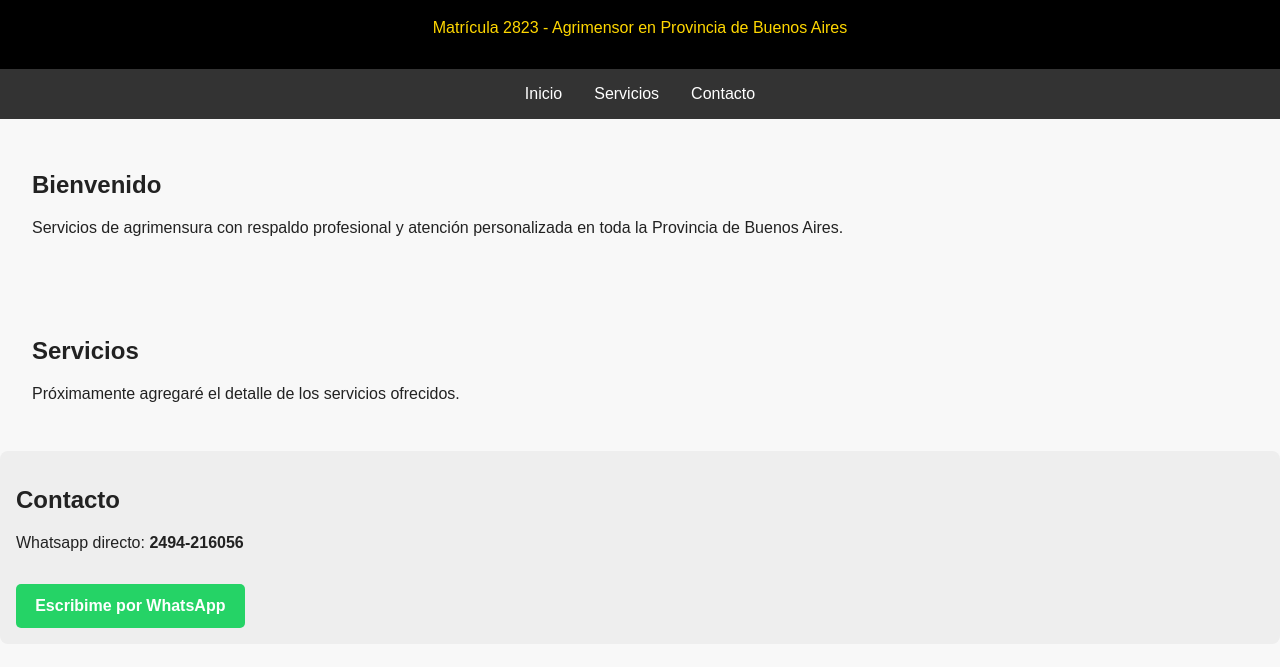
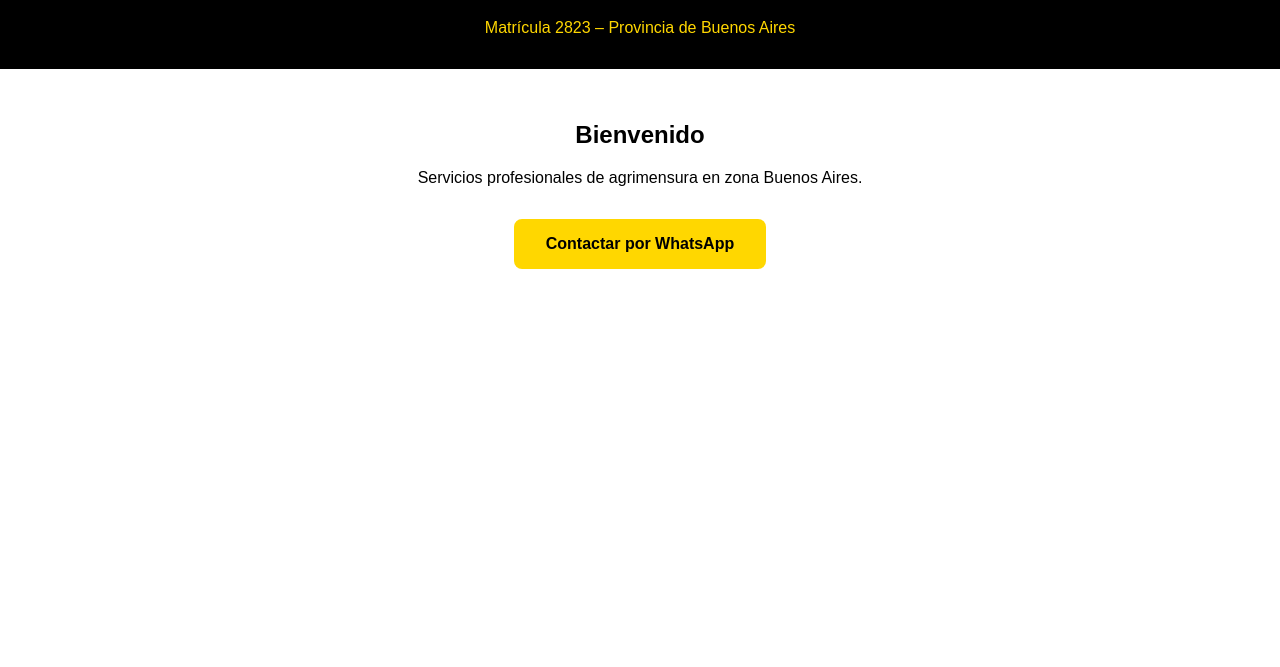
Before and after one commit to francorodriguez626433/agrimensurarodriguez.github.io, a plain HTML site: page index.html in a window 1280 px wide. Shown: the part 77-744 px from the top of the page. Drawn offline with Linux system fonts and the light colour scheme.

Commit message:
index.html

```diff
--- a/index.html
+++ b/index.html
@@ -1,84 +1,30 @@
-
 
 <!DOCTYPE html>
 <html lang="es">
 <head>
-  <meta charset="UTF-8">
-  <meta name="viewport" content="width=device-width, initial-scale=1.0">
-  <title>Franco Rodríguez - Agrimensor</title>
+  <meta charset="UTF-8" />
+  <meta name="viewport" content="width=device-width, initial-scale=1.0"/>
+  <title>Ing. Franco Rodríguez</title>
   <style>
-    body {
-      margin: 0;
-      font-family: Arial, sans-serif;
-      background-color: #f8f8f8;
-      color: #222;
-    }
-    header {
-      background-color: #000;
-      color: #FFD700;
-      padding: 1em;
-      text-align: center;
-    }
-    nav {
-      background-color: #333;
-      display: flex;
-      justify-content: center;
-    }
-    nav a {
-      color: #fff;
-      padding: 1em;
-      text-decoration: none;
-    }
-    nav a:hover {
-      background-color: #FFD700;
-      color: #000;
-    }
-    section {
-      padding: 2em;
-    }
-    .contacto {
-      background-color: #eee;
-      padding: 1em;
-      border-radius: 8px;
-    }
-    .btn-whatsapp {
-      display: inline-block;
-      margin-top: 1em;
-      background-color: #25D366;
-      color: white;
-      padding: 0.8em 1.2em;
-      border-radius: 5px;
-      text-decoration: none;
-      font-weight: bold;
+    body { font-family: sans-serif; margin: 0; background: #fff; color: #000; }
+    header { background: #000; color: #FFD700; padding: 1em; text-align: center; }
+    section { padding: 2em; text-align: center; }
+    a.boton {
+      display: inline-block; margin-top: 1em;
+      padding: 1em 2em; background: #FFD700; color: #000;
+      text-decoration: none; font-weight: bold; border-radius: 8px;
     }
   </style>
 </head>
 <body>
   <header>
     <h1>Ing. Franco Rodríguez</h1>
-    <p>Matrícula 2823 - Agrimensor en Provincia de Buenos Aires</p>
+    <p>Matrícula 2823 – Provincia de Buenos Aires</p>
   </header>
-
-  <nav>
-    <a href="#inicio">Inicio</a>
-    <a href="#servicios">Servicios</a>
-    <a href="#contacto">Contacto</a>
-  </nav>
-
-  <section id="inicio">
+  <section>
     <h2>Bienvenido</h2>
-    <p>Servicios de agrimensura con respaldo profesional y atención personalizada en toda la Provincia de Buenos Aires.</p>
-  </section>
-
-  <section id="servicios">
-    <h2>Servicios</h2>
-    <p>Próximamente agregaré el detalle de los servicios ofrecidos.</p>
-  </section>
-
-  <section id="contacto" class="contacto">
-    <h2>Contacto</h2>
-    <p>Whatsapp directo: <strong>2494-216056</strong></p>
-    <a class="btn-whatsapp" href="https://wa.me/542494216056" target="_blank">Escribime por WhatsApp</a>
+    <p>Servicios profesionales de agrimensura en zona Buenos Aires.</p>
+    <a class="boton" href="https://wa.me/5492494216056" target="_blank">Contactar por WhatsApp</a>
   </section>
 </body>
 </html>
```
